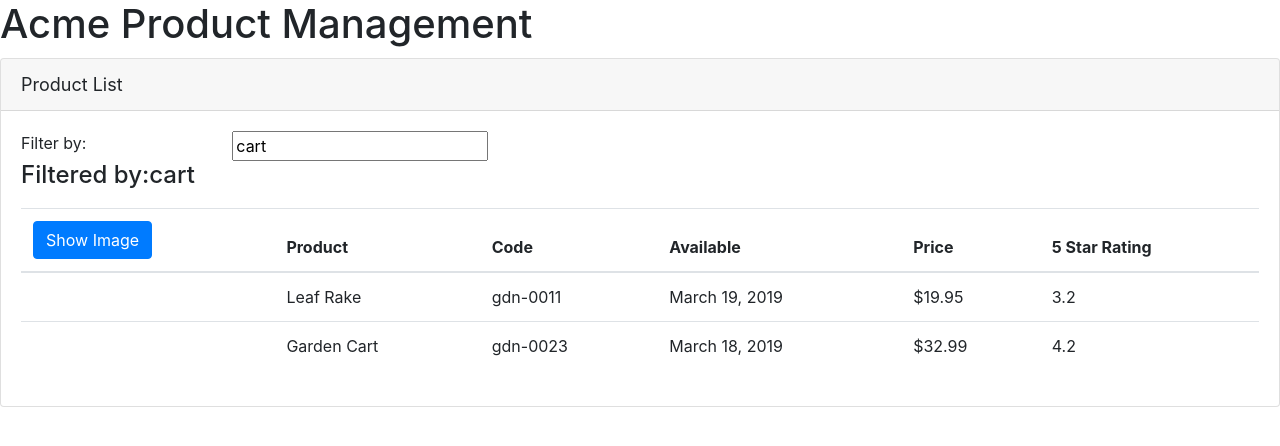
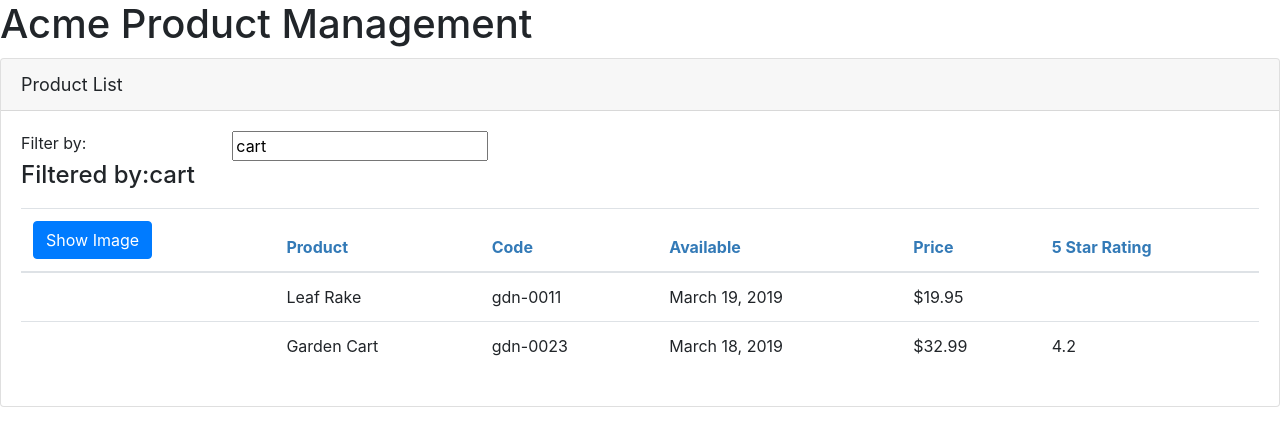
Before and after one commit to nishantvaidya/nv-angular-gettingstarted, an Angular app: page / in a window 1280 px wide. Shown: the top 446 px of the page. Built offline with nearby package versions, Linux system fonts and the light colour scheme.

Commit message:
Pipes modification

```diff
--- /dev/null
+++ b/src/app/products/product-list.component.css
@@ -0,0 +1,5 @@
+thead{
+
+  color: #337AB7
+
+}
--- a/src/app/products/product-list.component.ts
+++ b/src/app/products/product-list.component.ts
@@ -1,19 +1,21 @@
-import { Component } from '@angular/core';
+import { Component, OnInit } from '@angular/core';
+import { IProduct } from './product'
 
 
 @Component({
    selector : 'pm-products',
-   templateUrl : './product-list.component.html'
+   templateUrl : './product-list.component.html',
+   styleUrls: ['./product-list.component.css']
 })
 
-export class ProductListComponent {
+export class ProductListComponent implements OnInit{
 
   pageTitle: string = 'Product List';
   imageWidth: number = 50;
   imageMargin: number = 2;
   showImage: boolean = false;
   listFilter: string = 'cart';
-  products: any[] = [
+  products: IProduct[] = [
     {
     "productId": 1,
     "productName": "Leaf Rake",
@@ -21,7 +23,7 @@
     "releaseDate": "March 19, 2019",
     "description": "Leaf rake with 48-inch wooden handle.",
     "price": 19.95,
-    "starRating": 3.2,
+    "starRatings": 3.2,
     "imageUrl": "assets/images/leaf_rake.png"
   },
   {
@@ -40,4 +42,8 @@
    this.showImage = !this.showImage;
  }
 
+ ngOnInit(): void {
+   console.log("On Init");
+ }
+
 }
```
Also changed, not shown: src/app/shared/convert-to-spaces.pipe.ts (added, +14 -0 lines).
